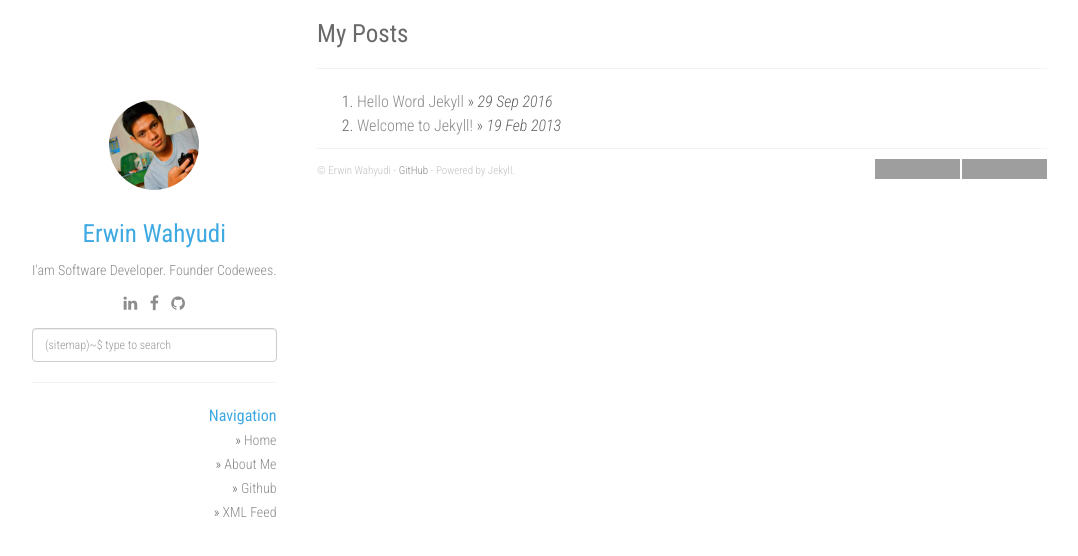
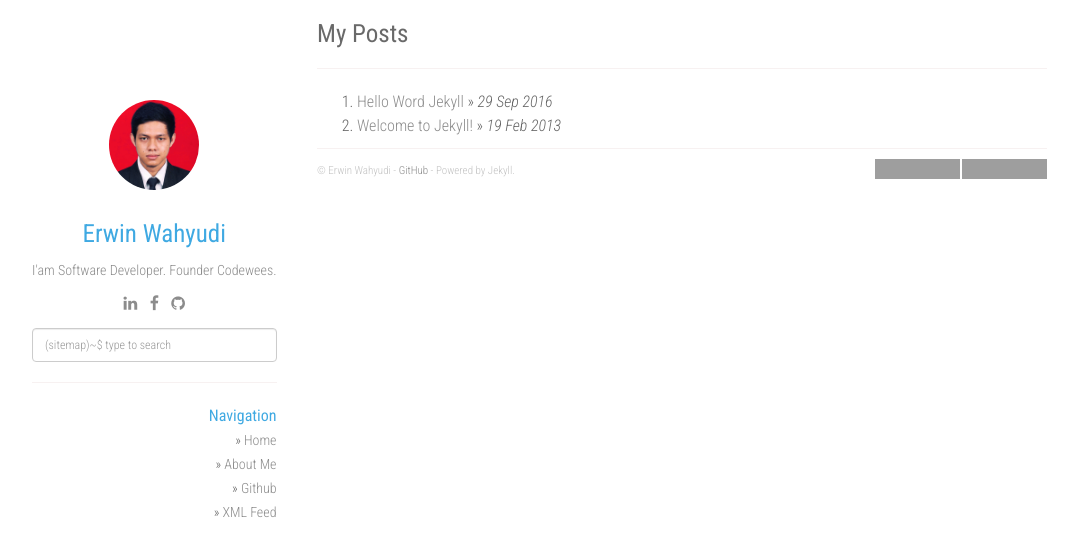
Before and after one commit to erwinwahyudi/erwinwahyudi.github.io, a Jekyll site: the page built from index.html, in a window 1280 px wide. Shown: the top 556 px of the page, without its empty margins (53-1131 px from the left). Built offline with Jekyll 4.4.1, drawn with Linux system fonts in a browser that asks for light colours; nearby versions of some CDN libraries; the list of posts is cut into pages by our own code; grey boxes are pictures that could not be loaded.

Commit message:
fix change ava

```diff
--- a/_layouts/default.html
+++ b/_layouts/default.html
@@ -108,7 +108,7 @@
               <div class="fixed-condition rata-tengah">
                 <div class="deskripsi-diri">
                   <!-- untuk ganti profil avatar -->
-                    <a href="/"><img id="about" src="/static/img/avatar.jpg" height="90px" width="90px" /></a>
+                    <a href="/"><img id="about" src="/static/img/avatar-erwin-wahyudi.jpg" height="90px" width="90px" /></a>
                     <h1 class="author-name wrn-biru">{{ site.author }}</h1>
                     {% if site.about %}
                     <div id="about">
```
